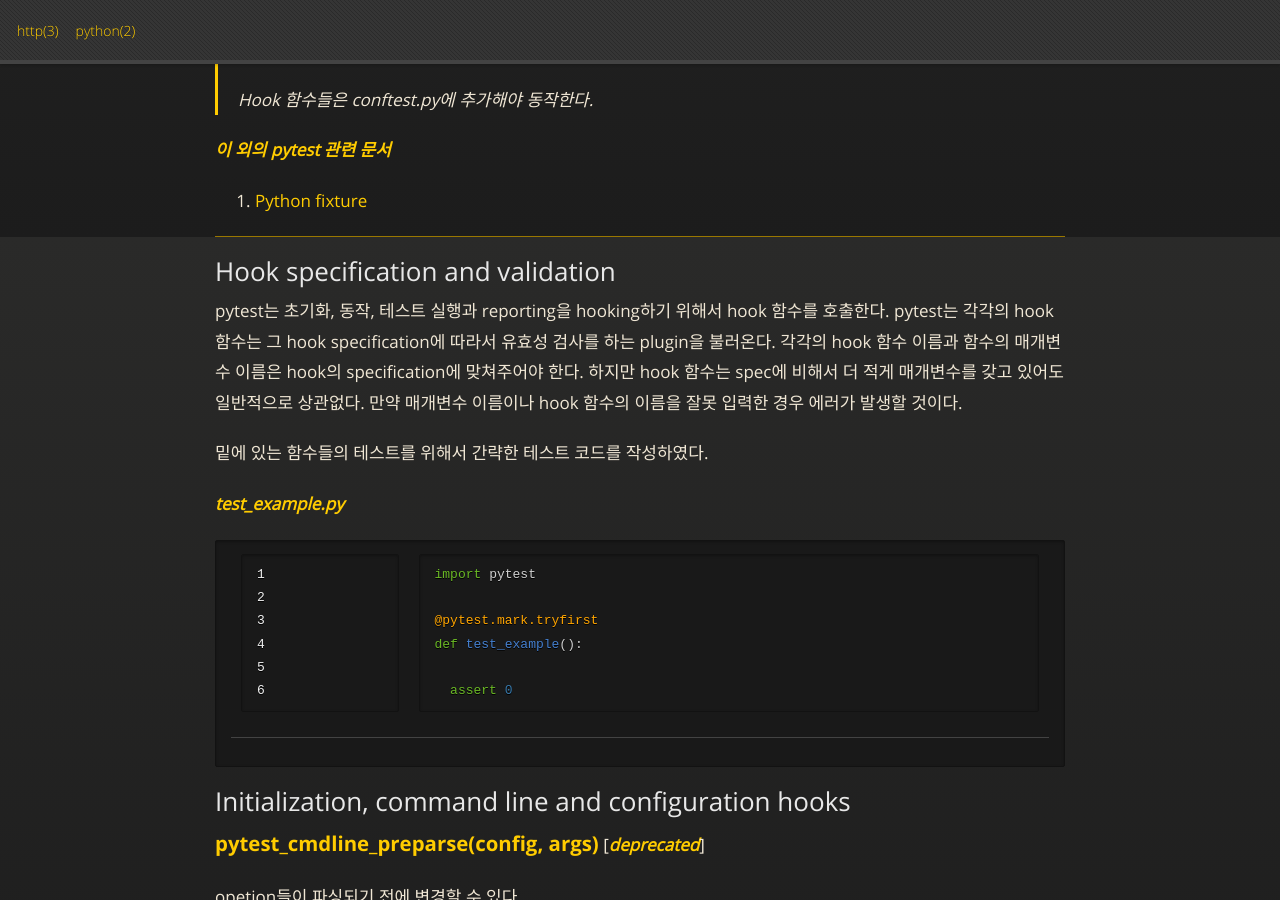
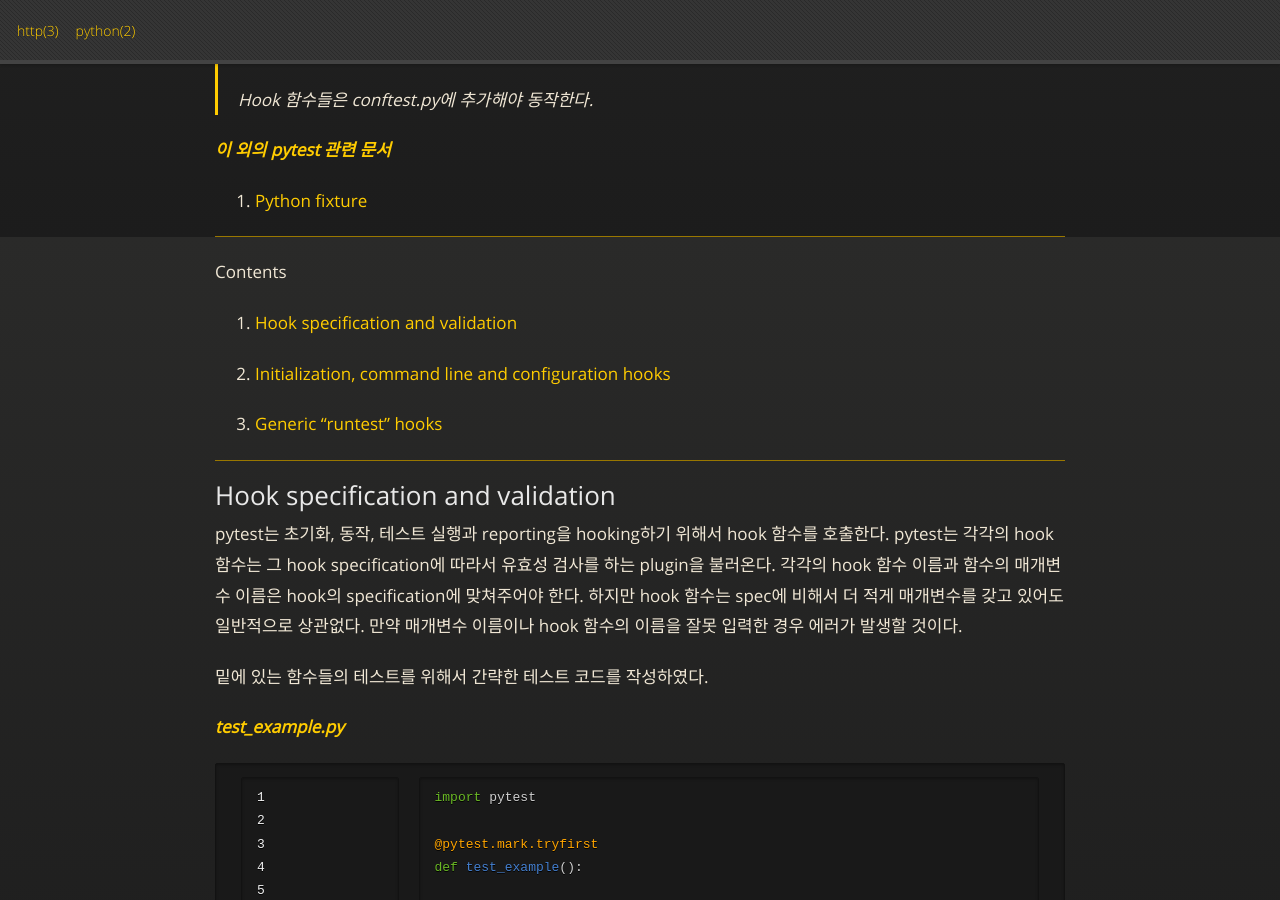
Before and after one commit to Luavis/luavis.github.io, a Jekyll site: the page built from _posts/python/2015-07-19-python-pytest-hook.markdown, in a window 1280 px wide and 900 px high, scrolled down 663 px. Built offline with Jekyll 4.4.1, drawn with Linux system fonts in a browser that asks for light colours; comment, search, counter and statistics services are not loaded.

Commit message:
Update pytest hook
Add content links

```diff
--- a/_posts/python/2015-07-19-python-pytest-hook.markdown
+++ b/_posts/python/2015-07-19-python-pytest-hook.markdown
@@ -18,6 +18,16 @@ categories: python
 *이 외의 pytest 관련 문서*
 
 1. [Python fixture]({% post_url /python/2015-07-19-python-pytest-fixture %})
+
+---
+
+Contents
+
+1. [Hook specification and validation](#hook-specification-and-validation)
+
+1. [Initialization, command line and configuration hooks](#initialization-command-line-and-configuration-hooks)
+
+1. [Generic “runtest” hooks](#generic-runtest-hooks)
 
 ---
 
```
